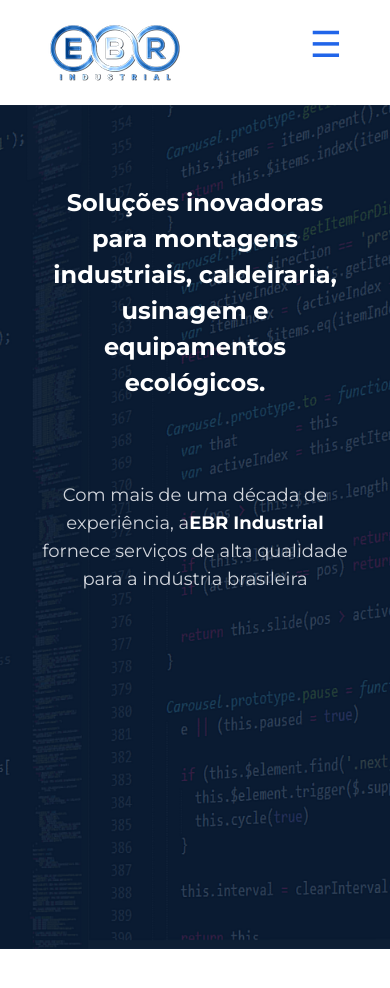
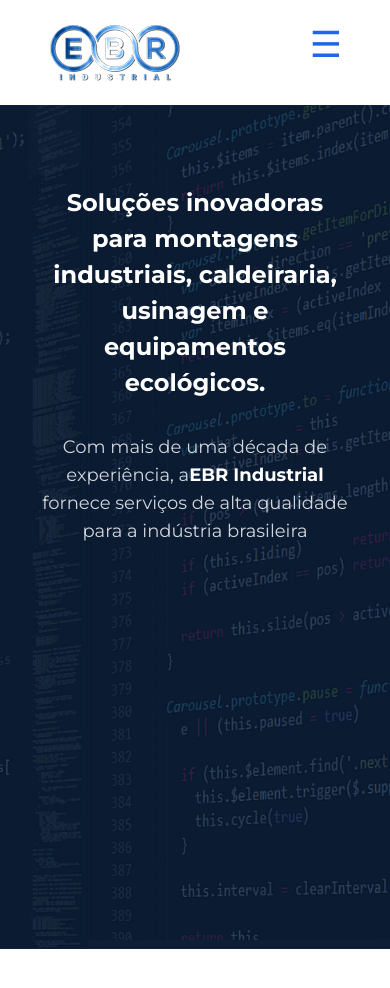
Before and after one commit to brthema072/nextjs-ebrindustrial, a Next.js app: page /home in a window 390 px wide. Shown: the top 988 px of the page. Built offline with nearby package versions, Linux system fonts and the light colour scheme.

Commit message:
Style: Hero section

```diff
--- a/app/home/components/HeroSection/HeroSection.tsx
+++ b/app/home/components/HeroSection/HeroSection.tsx
@@ -12,7 +12,7 @@
             ecológicos.
           </h1>
 
-          <h3 className="text-gray-300 text-lg md:text-2xl max-w-3xl text-center mt-20">
+          <h3 className="text-gray-300 text-lg md:text-2xl max-w-3xl text-center mt-8 md:mt-20">
             Com mais de uma década de experiência, a
             <span className="font-bold text-white">EBR Industrial</span> fornece serviços de alta
             qualidade para a indústria brasileira
```
